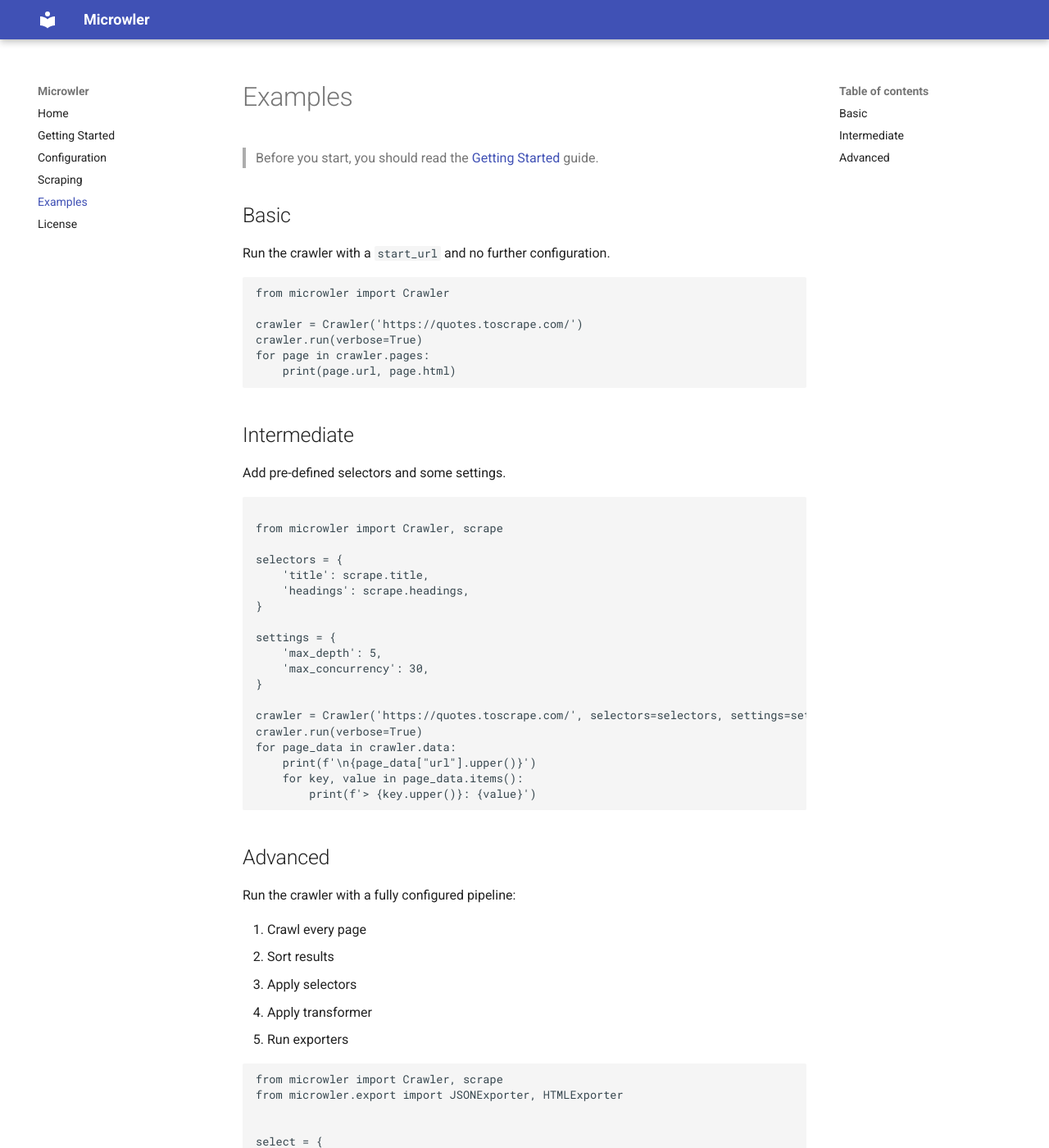
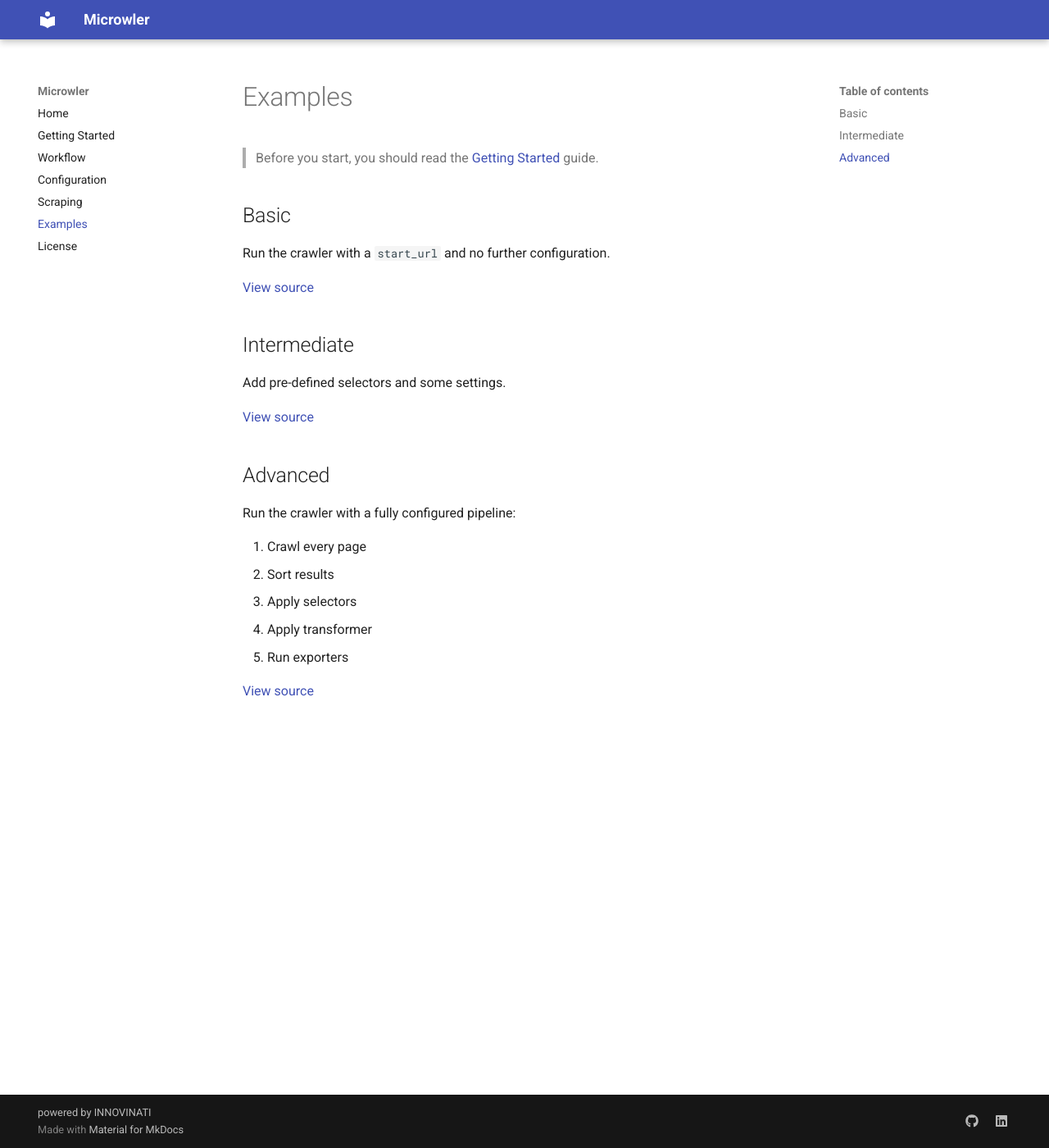
Before and after one commit to INNOVINATI/microwler, an MkDocs documentation site: the page built from docs/examples.md, in a window 1280 px wide and 1400 px high. Shown: the whole window at 82% size. Built offline with MkDocs 1.6.1 and Material for MkDocs 9.7.7, drawn with Linux system fonts in a browser that asks for light colours; some of the changed text lies outside the part shown.

Commit message:
Updated docs links

````diff
--- a/docs/examples.md
+++ b/docs/examples.md
@@ -3,39 +3,15 @@
 
 ## Basic
 Run the crawler with a `start_url` and no further configuration.
-```python
-from microwler import Crawler
 
-crawler = Crawler('https://quotes.toscrape.com/')
-crawler.run(verbose=True)
-for page in crawler.pages:
-    print(page.url, page.html)
-```
+[View source](https://github.com/INNOVINATI/microwler/blob/master/examples/basic.py)
+
 
 ## Intermediate
 Add pre-defined selectors and some settings.
 
-```python
+[View source](https://github.com/INNOVINATI/microwler/blob/master/examples/intermediate.py)
 
-from microwler import Crawler, scrape
-
-selectors = {
-    'title': scrape.title,
-    'headings': scrape.headings,
-}
-
-settings = {
-    'max_depth': 5,
-    'max_concurrency': 30,
-}
-
-crawler = Crawler('https://quotes.toscrape.com/', selectors=selectors, settings=settings)
-crawler.run(verbose=True)
-for page_data in crawler.data:
-    print(f'\n{page_data["url"].upper()}')
-    for key, value in page_data.items():
-        print(f'> {key.upper()}: {value}')
-```
 
 ## Advanced
 Run the crawler with a fully configured pipeline:
@@ -46,38 +22,4 @@ Run the crawler with a fully configured pipeline:
 4. Apply transformer
 5. Run exporters
 
-```python
-from microwler import Crawler, scrape
-from microwler.export import JSONExporter, HTMLExporter
-
-
-select = {
-    'title': scrape.title,
-    'headings': scrape.headings,
-    # Define custom selectors as lambdas or functions (Microwler will inject the page as lxml.html.HtmlElement)
-    'p_count': lambda dom: len(dom.xpath('//p'))
-}
-
-settings = {
-    'max_depth': 10,
-    'max_concurrency': 15,
-    'export_to': './export/project_folder',
-    'exporters': [JSONExporter, HTMLExporter]
-}
-
-
-def transform(data: dict):
-    """ Define a transformer to manipulate your scraped data """
-    data['title'] = data['title'].upper()
-    return data
-
-
-crawler = Crawler(
-    'https://quotes.toscrape.com/',
-    selectors=select,
-    transformer=transform,
-    settings=settings
-)
-crawler.run(verbose=True, sort_urls=True)
-# use crawler.data or crawler.pages as shown above to interact with the results
-```
+[View source](https://github.com/INNOVINATI/microwler/blob/master/examples/basic.py)
--- a/mkdocs.yml
+++ b/mkdocs.yml
@@ -2,6 +2,7 @@ site_name: Microwler
 nav:
     - Home: index.md
     - Getting Started: getting-started.md
+    - Workflow: workflow.md
     - Configuration: configuration.md
     - Scraping: scraping.md
     - Examples: examples.md
````
Also changed, not shown: docs/getting-started.md (+1 -4 lines), docs/workflow.md (+1 -1 lines).
